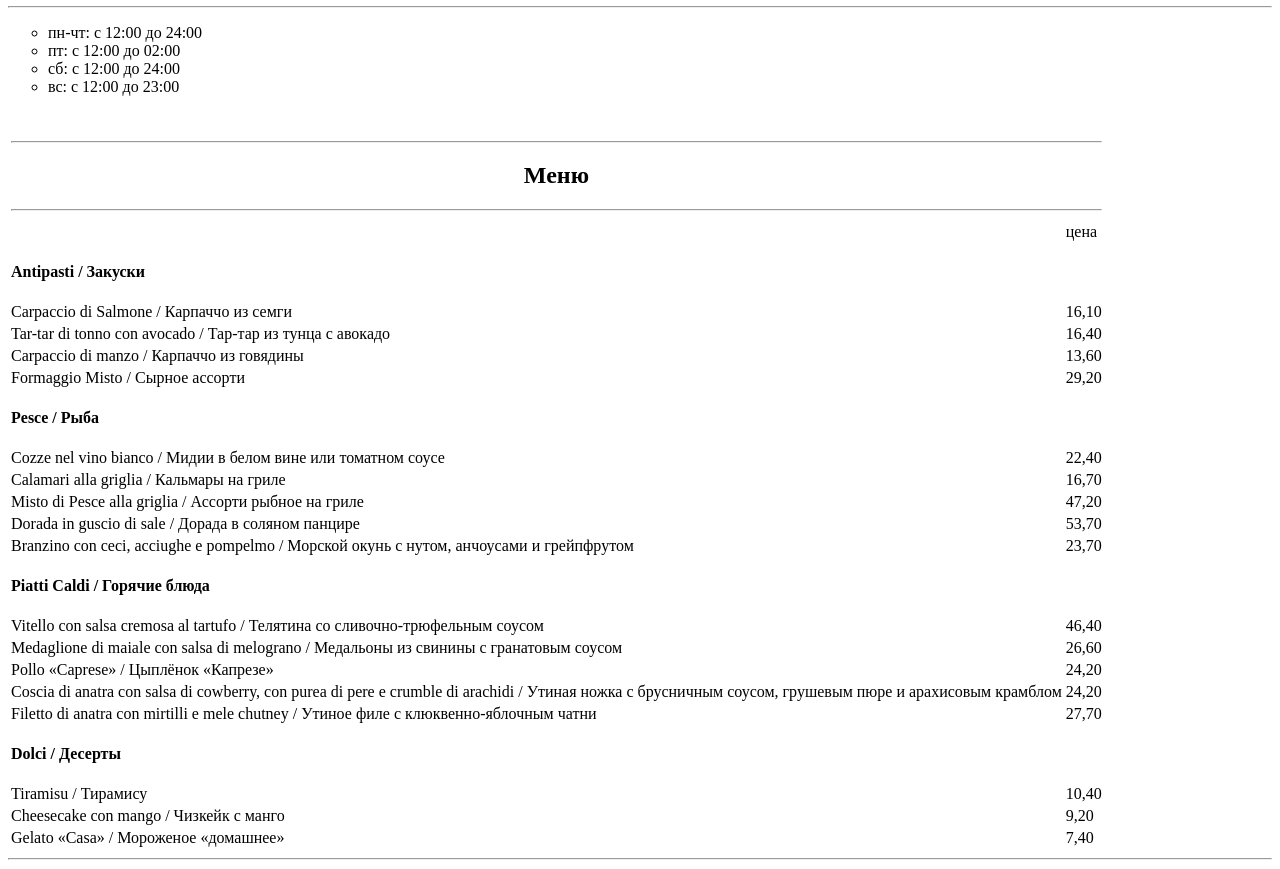
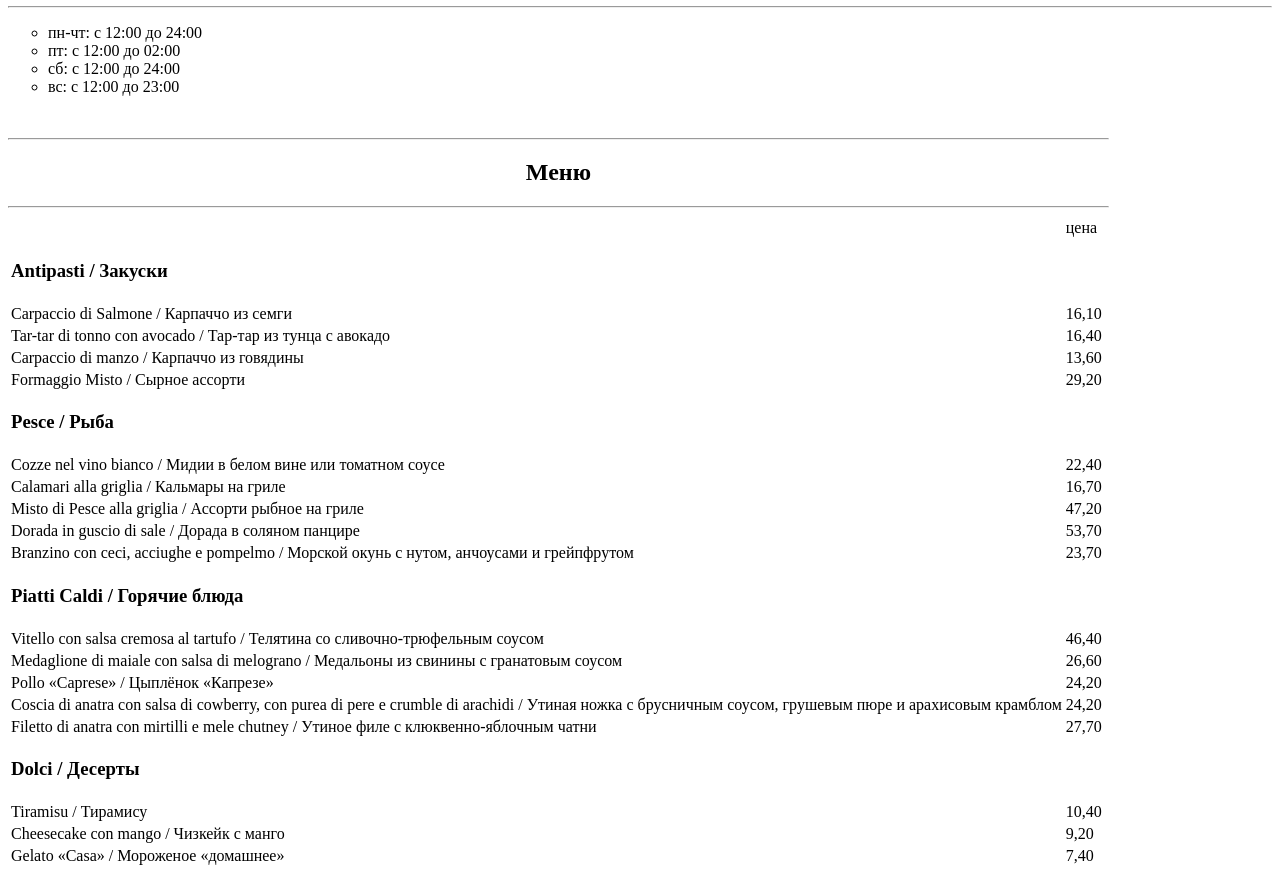
Before and after one commit to AnastasiyaArinenko/hw-4, a plain HTML site: page index.html in a window 1280 px wide. Shown: the part 840-1709 px from the top of the page. Drawn offline with Linux system fonts and the light colour scheme.

Commit message:
fixed-mistakes

```diff
--- a/index.html
+++ b/index.html
@@ -29,12 +29,12 @@
         <li><a href="booking-form.html">Забронировать столик</a></li>
       </ul>
     </nav>
+
+    <img src="images/restaurant.png" alt="restaurant">
   </header>
 
   <main>
     <section>
-      <img src="images/restaurant.png" alt="restaurant">
-
       <hr>
       <h2 id="aboutUs">О нас</h2>
       <hr>
@@ -73,33 +73,28 @@
 
     <section>
       <table>
+        <thead>
+          <caption id="menu">
+            <hr>
+            <h2>Меню</h2>
+            <hr>
+          </caption>
+        </thead>
+
         <tbody>
           <tr>
-            <td colspan="2">
-              <hr>
-              <h2  id="menu">Меню</h2>
-              <hr>
+            <td></td>
+            <td>
+              цена
             </td>
           </tr>
 
           <tr>
-            <td></td>
-            <td>
-              цена
-              <br>
-              <br>
+            <td colspan="2">
+              <h3>
+                Antipasti / Закуски
+              </h3>
             </td>
-          </tr>
-
-          <tr>
-            <td>
-              <strong>
-                Antipasti / Закуски
-              </strong>
-              <br>
-              <br>
-            </td>
-            <td></td>
           </tr>
 
           <tr>
@@ -120,25 +115,18 @@
           <tr>
             <td>
               Formaggio Misto / Сырное ассорти
-              <br>
-              <br>
             </td>
             <td>
               29,20
-              <br>
-              <br>
             </td>
           </tr>
 
           <tr>
-            <td>
-              <strong>
+            <td colspan="2">
+              <h3>
                 Pesce / Рыба
-              </strong>
-              <br>
-              <br>
+              </h3>
             </td>
-            <td></td>
           </tr>
 
           <tr>
@@ -164,23 +152,17 @@
           <tr>
             <td>
               Branzino con ceci, acciughe e pompelmo / Морской окунь с нутом, анчоусами и грейпфрутом
-              <br>
-              <br>
             </td>
             <td>
               23,70
-              <br>
-              <br>
             </td>
           </tr>
 
           <tr>
-            <td>
-              <strong>
+            <td colspan="2">
+              <h3>
                 Piatti Caldi / Горячие блюда
-              </strong>
-              <br>
-              <br>
+              </h3>
             </td>
             <td></td>
           </tr>
@@ -210,25 +192,18 @@
           <tr>
             <td>
               Filetto di anatra con mirtilli e mele chutney / Утиное филе с клюквенно-яблочным чатни
-              <br>
-              <br>
             </td>
             <td>
               27,70
-              <br>
-              <br>
             </td>
           </tr>
 
           <tr>
-            <td>
-              <strong>
+            <td colspan="2">
+              <h3>
                 Dolci / Десерты
-              </strong>
-              <br>
-              <br>
+              </h3>
             </td>
-            <td></td>
           </tr>
 
           <tr>
@@ -256,7 +231,7 @@
       <h2 id="contacts">Контактная информация:</h2>
       <hr>
 
-      <ol>
+      <ol style="list-style-type: none;">
         <li style="list-style-image: url(images/location-pin.png);">Адрес: г. Минск, ул.Советская 76</li>
         <li style="list-style-image: url(images/phone-call.png);">
           <a href="tel:+375338004444">Телефон: +375 33 800 44 44</a>
```
